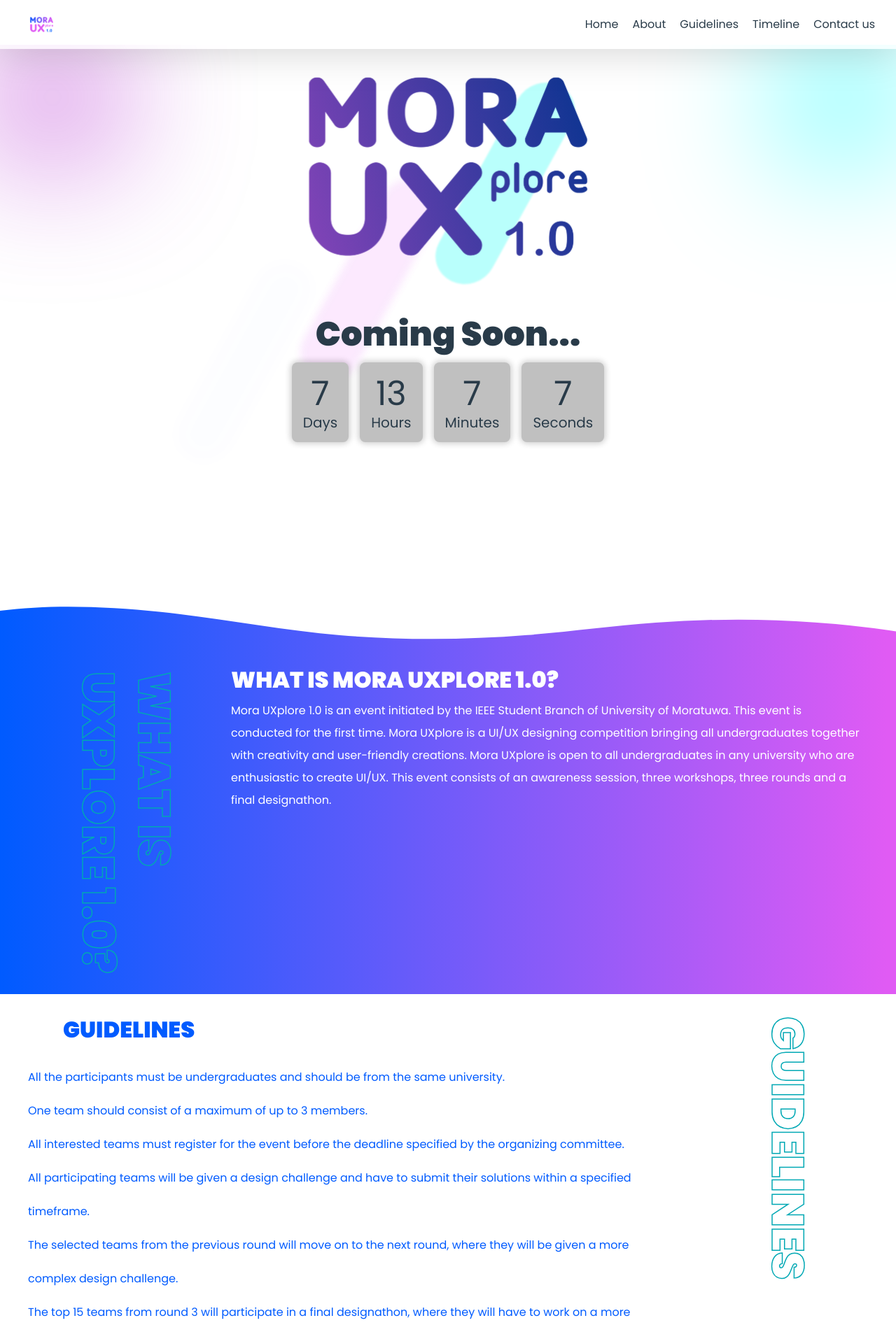
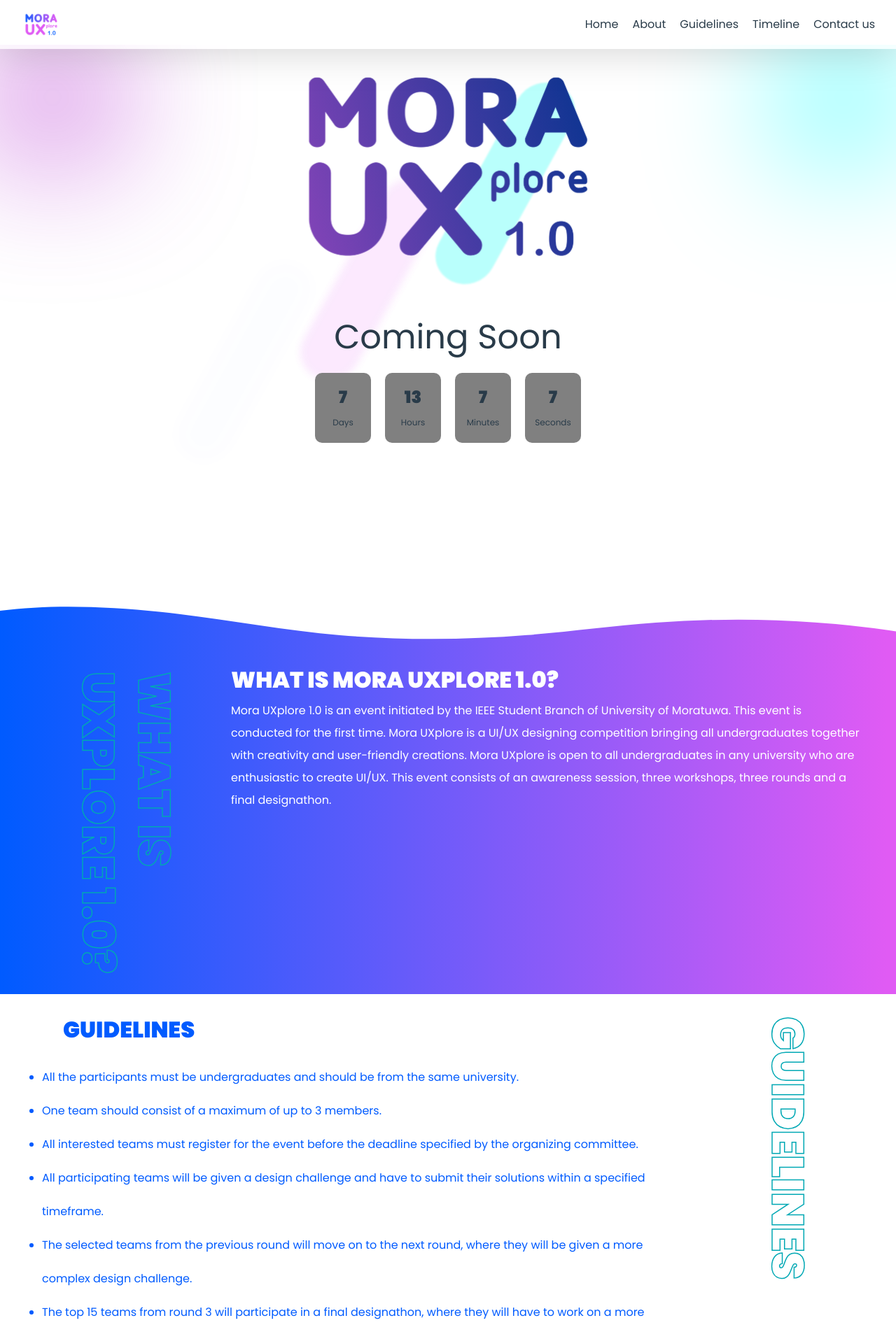
Before and after one commit to tharindu432/Mora-UXplore1.0-official-website, a React (Create React App) app in the folder client/: page /dashboard in a window 1280 px wide. Shown: the top 1914 px of the page at 70% size. Built offline with nearby package versions, Linux system fonts and the light colour scheme; no server answers.

Commit message:
timeline, countdown, bullet points fixed

```diff
--- a/client/src/App.css
+++ b/client/src/App.css
@@ -280,6 +280,7 @@
   .card {
     width: 60px !important;
     place-content: start;
+    aspect-ratio: 1/1 !important;
     grid-template-columns: 1fr !important;
   }
   .circle {
@@ -496,7 +497,7 @@
 }
 nav img {
   height: 100%;
-  padding: 10px;
+  padding: 2px;
 }
 nav ul {
   display: flex;
@@ -706,6 +707,7 @@
 }
 .guidlines ul {
   margin-top: 1.5rem;
+  padding-left: 20px;
   line-height: 3rem;
 }
 .m-1 {
@@ -987,7 +989,7 @@
     object-fit: cover;
   }
   nav {
-    padding: 0 !important;
+    padding: 0 20px !important;
   }
   nav .nav-buttons {
     flex-direction: column;
@@ -997,8 +999,8 @@
     gap: 10px !important;
   }
   .card {
-    width: 60px !important;
-    place-content: start;
+    width: 70px !important;
+    place-content: center;
     grid-template-columns: 1fr !important;
   }
   .circle {
@@ -1015,30 +1017,31 @@
     margin-bottom: 20px !important;
   }
   .timeline-card:nth-child(even) {
-    padding-left: 0 !important;
-    border-left: none !important;
+    padding: 0 !important;
+    border: none !important;
     transform: translateX(0%) !important;
   }
   .timeline-card:nth-child(even)::before {
-    left: 50% !important;
+    left: 46.5% !important;
     top: -15px !important;
+
   }
   .timeline-card:nth-child(odd)::before {
-    left: 50% !important;
+    left: 47.5% !important;
     top: -15px !important;
   }
   .timeline-card-content::before {
     content: "";
     position: absolute;
     top: -20px;
-    right: 47.4%;
+    right: 50%;
     height: 20px;
     width: 2px;
     background-color: #f0f8ff;
   }
   .timeline-card:nth-child(odd) {
-    padding-right: 0 !important;
-    border-right: none !important;
+    padding: 0 !important;
+    border: none !important;
     transform: translateX(0%) !important;
   }
   .timeline {
@@ -1348,11 +1351,12 @@
 .card {
   border-radius: 10px;
   display: flex;
+  padding: 15px 0;
   flex-direction: column;
   align-content: center;
   justify-content: space-around;
   width: 80px;
-  aspect-ratio: 6/5;
+  aspect-ratio: 4/5;
 }
 .card h2 {
   margin: 0 auto;
@@ -1471,6 +1475,10 @@
 }
 .timeline {
   position: relative;
+  display: flex;
+  flex-direction: column;
+  justify-content: center;
+  align-items: center;
   padding-top: 14rem;
   padding-bottom: 3rem;
   background: linear-gradient(90deg, #005bff 0%, #e05bf4 98.96%);
@@ -1491,15 +1499,15 @@
   position: relative;
   width: -moz-fit-content;
   width: fit-content;
-  margin: 0 auto;
+  box-sizing: content-box;
   color: #fff;
 }
-.timeline .timeline-card:nth-child(odd) {
+.timeline .timeline-card:nth-child(even) {
   padding-right: 20px;
   border-right: 2px solid #fff;
   transform: translateX(-50%);
 }
-.timeline .timeline-card:nth-child(odd)::before {
+.timeline .timeline-card:nth-child(even)::before {
   content: "";
   background-color: #f0f8ff;
   width: 10px;
@@ -1509,7 +1517,7 @@
   top: 50%;
   border-radius: 100%;
 }
-.timeline .timeline-card:nth-child(even)::before {
+.timeline .timeline-card:nth-child(odd)::before {
   content: "";
   background-color: #f0f8ff;
   width: 10px;
@@ -1519,11 +1527,12 @@
   top: 50%;
   border-radius: 100%;
 }
-.timeline .timeline-card:nth-child(even) {
+.timeline .timeline-card:nth-child(odd) {
   padding-left: 20px;
   border-left: 2px solid #fff;
-  transform: translateX(49.7%);
-}
+  transform: translateX(49.3%);
+}
+
 .timeline .timeline-card-content {
   border: 1px solid #fff;
   border-radius: 10px;
--- a/client/src/components/layout/CountDown.js
+++ b/client/src/components/layout/CountDown.js
@@ -20,27 +20,48 @@
   const seconds = Math.floor((remainingTime % (1000 * 60)) / 1000);
 
   return (
-    <div className="pa4 tc ">
-      <h1 className="f1 tc  ma1 pa0   bg-gradient" >Coming Soon...</h1>
-      <div className="flex justify-center ">
-        <div className="bg-light-gray tc br3 pa3 ma2 shadow-2 grow " style={{backgroundColor:'silver'}}>
-          <div className="f1">{days}</div>
-          <div className="f4">Days</div>
-        </div>
-        <div className="bg-light-gray tc br3 pa3 ma2 shadow-2 grow  " style={{backgroundColor:'silver'}}>
-          <div className="f1">{hours}</div>
-          <div className="f4">Hours</div>
-        </div>
-        <div className="bg-light-gray tc br3 pa3 ma2 shadow-2 grow"style={{backgroundColor:'silver'}}>
-          <div className="f1">{minutes}</div>
-          <div className="f4">Minutes</div>
-        </div>
-        <div className="bg-light-gray tc br3 pa3 ma2 shadow-2 grow"style={{backgroundColor:'silver'}}>
-          <div className="f1">{seconds}</div>
-          <div className="f4">Seconds</div>
+    // <div className="pa4 tc ">
+    //   <h1 className="f1 tc  ma1 pa0   bg-gradient" >Coming Soon...</h1>
+    //   <div className="flex justify-center ">
+    //     <div className="bg-light-gray tc br3 pa3 ma2 shadow-2 grow " style={{backgroundColor:'silver'}}>
+    //       <div className="f1">{days}</div>
+    //       <div className="f4">Days</div>
+    //     </div>
+    //     <div className="bg-light-gray tc br3 pa3 ma2 shadow-2 grow  " style={{backgroundColor:'silver'}}>
+    //       <div className="f1">{hours}</div>
+    //       <div className="f4">Hours</div>
+    //     </div>
+    //     <div className="bg-light-gray tc br3 pa3 ma2 shadow-2 grow"style={{backgroundColor:'silver'}}>
+    //       <div className="f1">{minutes}</div>
+    //       <div className="f4">Minutes</div>
+    //     </div>
+    //     <div className="bg-light-gray tc br3 pa3 ma2 shadow-2 grow"style={{backgroundColor:'silver'}}>
+    //       <div className="f1">{seconds}</div>
+    //       <div className="f4">Seconds</div>
+    //     </div>
+    //   </div>
+    // </div>
+    <div className="countdown">
+        <h1>Coming Soon</h1>
+        <div className="countdown-time">
+          <div className="card bg-gray">
+            <h2>{days}</h2>
+            <p>Days</p>
+          </div>
+          <div className="card bg-gray">
+            <h2>{hours}</h2>
+            <p>Hours</p>
+          </div>
+          <div className="card bg-gray">
+            <h2>{minutes}</h2>
+            <p>Minutes</p>
+          </div>
+          <div className="card bg-gray">
+            <h2>{seconds}</h2>
+            <p>Seconds</p>
+          </div>
         </div>
       </div>
-    </div>
   );
 }
 
```
